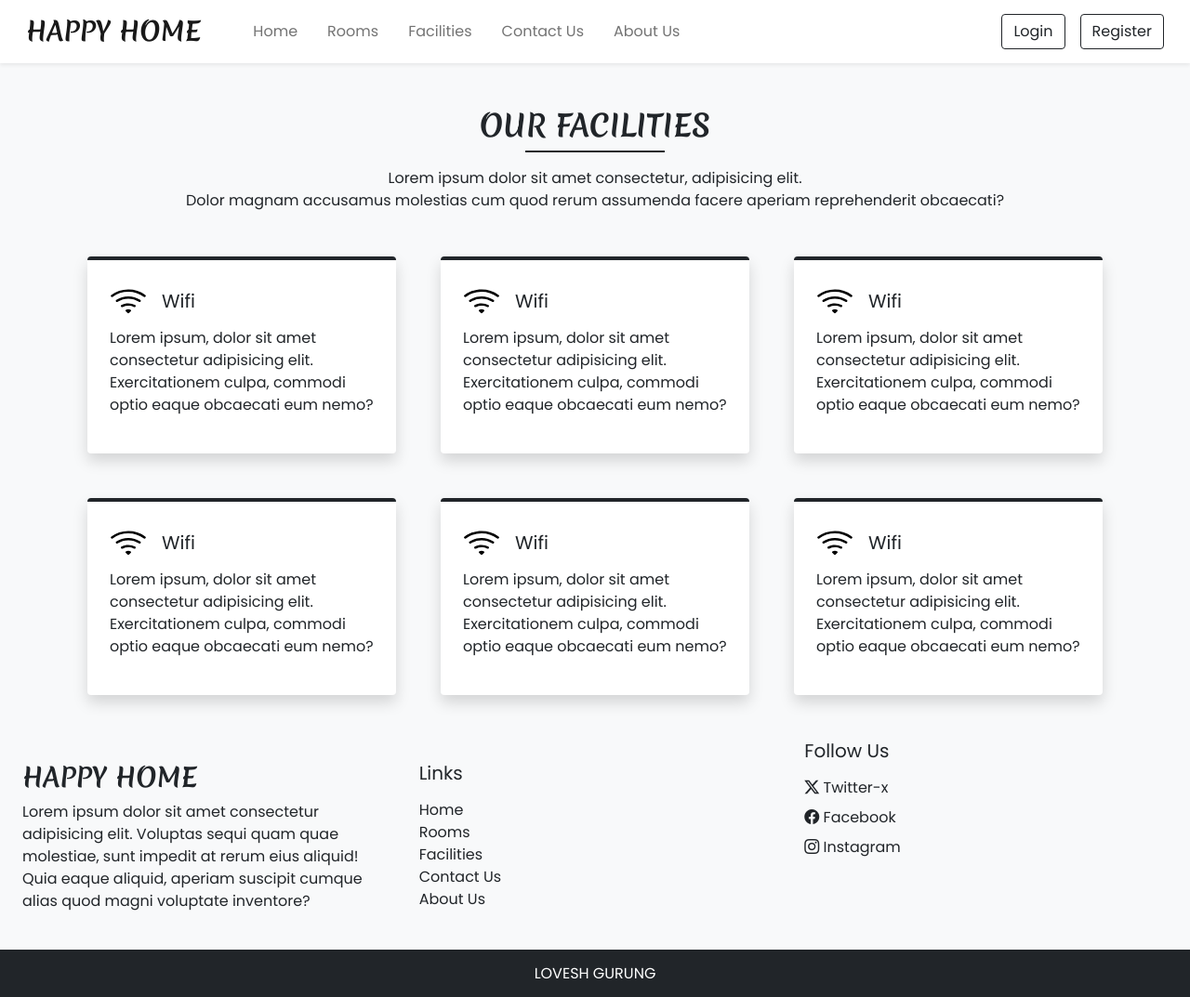
After one commit to LoveshGurung/Happy-Home, a PHP site: page /facilities.php in a window 1280 px wide. The commit adds this page. Shown: the whole page at 93% size. Run offline with PHP 8.4, Linux system fonts and the light colour scheme.

Commit message:
facilities page

```diff
--- a/ajax/login_register.php
+++ b/ajax/login_register.php
@@ -0,0 +1,6 @@
+<?php
+
+
+
+
+?>
--- a/css/common.css
+++ b/css/common.css
@@ -1,3 +1,8 @@
+:root{
+  --teal:  #2ec1ac;
+  --teal_hover:  #279e8c;
+}
+
 *{
     font-family: "Poppins", sans-serif;
 }
@@ -18,10 +23,15 @@ input[type="number"] {
 }
 
 .custom-bg{
-  background-color: #2ec1ac;
-  border: 1px solid #2ec1ac;
+  background-color: var(--teal);
+  border: 1px solid var(--teal);
 }
 .custom-bg:hover{
-  background-color: #279e8c;
-  border-color: #279e8c;
+  background-color: var(--teal_hover);
+  border-color: var(--teal_hover);
 }
+.h-line{
+  width: 150px;
+  margin: 0 auto;
+  height: 1.7px;
+}
--- /dev/null
+++ b/facilities.php
@@ -0,0 +1,112 @@
+<!DOCTYPE html>
+<html lang="en">
+<head>
+
+  <meta charset="UTF-8">
+  <meta name="viewport" content="width=device-width, initial-scale=1.0">
+  <title>Happy Home - FACILITIES</title>
+  <link rel="stylesheet" href="https://cdn.jsdelivr.net/npm/swiper@11/swiper-bundle.min.css"/>
+  <?php require 'inc/links.php'; ?>
+<style>
+  .pop:hover{
+    border-top-color: var(--teal) !important;
+    transform: scale(1.03);
+    transition: all 0.3s;
+  }
+</style>
+</head>
+
+<body class="bg-light">
+  <?php require ('inc/header.php'); ?>
+
+  <div class="my-5 px-4">
+    <h2 class="fw-bold h-font text-center"> OUR FACILITIES</h2>
+    <div class="h-line bg-dark"></div>
+    <p class="text-center mt-3">
+      Lorem ipsum dolor sit amet consectetur, adipisicing elit.
+      <br> Dolor magnam accusamus molestias cum quod rerum assumenda
+      facere aperiam reprehenderit obcaecati?
+    </p>
+  </div>
+
+  <div class="container">
+    <div class="row">
+      <div class="col-lg-4 col-md-6 mb-5 px-4">
+        <div class="bg-white rounded shadow p-4 border-top border-4 border-dark pop" >
+          <div class="d-flex align-items-center mb-2">
+            <img src="Images/Features/wifi.svg" width="40px">
+            <h5 class=" m-0 ms-3">Wifi</h5>
+          </div>
+          <p>
+            Lorem ipsum, dolor sit amet consectetur adipisicing elit.
+            Exercitationem culpa, commodi optio eaque obcaecati eum nemo?
+          </p>
+       </div>
+      </div>
+      <div class="col-lg-4 col-md-6 mb-5 px-4">
+        <div class="bg-white rounded shadow p-4 border-top border-4 border-dark pop" >
+          <div class="d-flex align-items-center mb-2">
+            <img src="Images/Features/wifi.svg" width="40px">
+            <h5 class=" m-0 ms-3">Wifi</h5>
+          </div>
+          <p>
+            Lorem ipsum, dolor sit amet consectetur adipisicing elit.
+            Exercitationem culpa, commodi optio eaque obcaecati eum nemo?
+          </p>
+       </div>
+      </div>
+      <div class="col-lg-4 col-md-6 mb-5 px-4">
+        <div class="bg-white rounded shadow p-4 border-top border-4 border-dark pop" >
+          <div class="d-flex align-items-center mb-2">
+            <img src="Images/Features/wifi.svg" width="40px">
+            <h5 class=" m-0 ms-3">Wifi</h5>
+          </div>
+          <p>
+            Lorem ipsum, dolor sit amet consectetur adipisicing elit.
+            Exercitationem culpa, commodi optio eaque obcaecati eum nemo?
+          </p>
+       </div>
+      </div>
+      <div class="col-lg-4 col-md-6 mb-5 px-4">
+        <div class="bg-white rounded shadow p-4 border-top border-4 border-dark pop" >
+          <div class="d-flex align-items-center mb-2">
+            <img src="Images/Features/wifi.svg" width="40px">
+            <h5 class=" m-0 ms-3">Wifi</h5>
+          </div>
+          <p>
+            Lorem ipsum, dolor sit amet consectetur adipisicing elit.
+            Exercitationem culpa, commodi optio eaque obcaecati eum nemo?
+          </p>
+       </div>
+      </div>
+      <div class="col-lg-4 col-md-6 mb-5 px-4">
+        <div class="bg-white rounded shadow p-4 border-top border-4 border-dark pop" >
+          <div class="d-flex align-items-center mb-2">
+            <img src="Images/Features/wifi.svg" width="40px">
+            <h5 class=" m-0 ms-3">Wifi</h5>
+          </div>
+          <p>
+            Lorem ipsum, dolor sit amet consectetur adipisicing elit.
+            Exercitationem culpa, commodi optio eaque obcaecati eum nemo?
+          </p>
+       </div>
+      </div>
+      <div class="col-lg-4 col-md-6 mb-5 px-4">
+        <div class="bg-white rounded shadow p-4 border-top border-4 border-dark pop" >
+          <div class="d-flex align-items-center mb-2">
+            <img src="Images/Features/wifi.svg" width="40px">
+            <h5 class=" m-0 ms-3">Wifi</h5>
+          </div>
+          <p>
+            Lorem ipsum, dolor sit amet consectetur adipisicing elit.
+            Exercitationem culpa, commodi optio eaque obcaecati eum nemo?
+          </p>
+       </div>
+      </div>
+    </div>
+  </div>
+
+  <?php require ('inc/footer.php')?>
+
+</body>
+</html>
--- a/inc/footer.php
+++ b/inc/footer.php
@@ -36,3 +36,44 @@
 
 
 <script src="https://cdn.jsdelivr.net/npm/bootstrap@5.0.2/dist/js/bootstrap.bundle.min.js" integrity="sha384-MrcW6ZMFYlzcLA8Nl+NtUVF0sA7MsXsP1UyJoMp4YLEuNSfAP+JcXn/tWtIaxVXM" crossorigin="anonymous"></script>
+
+
+<script>
+
+
+
+
+    let register_form = document.getElementbyId('register-form');
+    register_form.addEventListner('submit',function(e)=>{
+        e.preventDefault();
+
+        let data = new FormData();
+
+        data.append('name',register_form.elements['name'].value);
+        data.append('email',register_form.elements['email'].value);
+        data.append('phonenum',register_form.elements['phonenum'].value);
+        data.append('address',register_form.elements['address'].value);
+        data.append('postalcode',register_form.elements['postalcode'].value);
+        data.append('dob',register_form.elements['dob'].value);
+        data.append('pass',register_form.elements['pass'].value);
+        data.append('cpass',register_form.elements['cpass'].value);
+        data.append('profile',register_form.elements['profile'].files[0]);
+        data.append('register','')
+
+
+        var myModal = document.getElementbyId('registerModal');
+        var modal = bootstrap.Modal.getInstance(myModal);
+        modal.hide();
+
+        let xhr = new XMLHttpRequest();
+        xhr.open("POST","ajax/login_register.php",true);
+
+        xhr.onload = function(){
+
+        }
+        xhr.send(data);
+
+
+    })
+
+</script>
--- a/inc/header.php
+++ b/inc/header.php
@@ -7,14 +7,14 @@
       <div class="collapse navbar-collapse" id="navbarSupportedContent">
       <ul class="navbar-nav me-auto mb-2 mb-lg-0">
           <li class="nav-item">
-          <a class="nav-link me-3" aria-current="page" href="#">Home</a>
+          <a class="nav-link me-3" aria-current="page" href="index.php">Home</a>
           </li>
           <li class="nav-item">
           <a class="nav-link me-3" href="#">Rooms</a>
           </li>
           </li>
           <li class="nav-item">
-          <a class="nav-link me-3" href="#">Facilities</a>
+          <a class="nav-link me-3" href="facilities.php">Facilities</a>
           </li>            </li>
           <li class="nav-item">
           <a class="nav-link me-3" href="#">Contact Us</a>
@@ -104,20 +104,20 @@
                                 <textarea name="address" type="text" class="form-control shadow-none" rows="1" required></textarea>
                             </div>
                             <div class="col-md-6 ps-0 mb-3">
-                                <label class="form-label">P code</label>
-                                <input type="number" class="form-control shadow-none" required>
+                                <label class="form-label">Postal code</label>
+                                <input name="postalcode"type="number" class="form-control shadow-none" required>
                             </div>
                             <div class="col-md-6 ps-0 mb-3">
                                 <label class="form-label">Date of birth</label>
-                                <input type="date" class="form-control shadow-none" required >
+                                <input name="dob" type="date" class="form-control shadow-none" required >
                             </div>
                             <div class="col-md-6 ps-0 mb-3">
                                 <label class="form-label">Password</label>
-                                <input type="password" class="form-control shadow-none"required >
+                                <input name="pass" type="password" class="form-control shadow-none"required >
                             </div>
                             <div class="col-md-6 ps-0 mb-3">
                                 <label class="form-label">Confirm Password</label>
-                                <input type="password" class="form-control shadow-none" required>
+                                <input name="cpass" type="password" class="form-control shadow-none" required>
                             </div>
                         </div>
                     </div>
--- a/index.php
+++ b/index.php
@@ -4,7 +4,7 @@
 
   <meta charset="UTF-8">
   <meta name="viewport" content="width=device-width, initial-scale=1.0">
-  <title>Happy Home</title>
+  <title>Happy Home - Home</title>
   <link rel="stylesheet" href="https://cdn.jsdelivr.net/npm/swiper@11/swiper-bundle.min.css"/>
   <?php require 'inc/links.php'; ?>
 <style>
```
